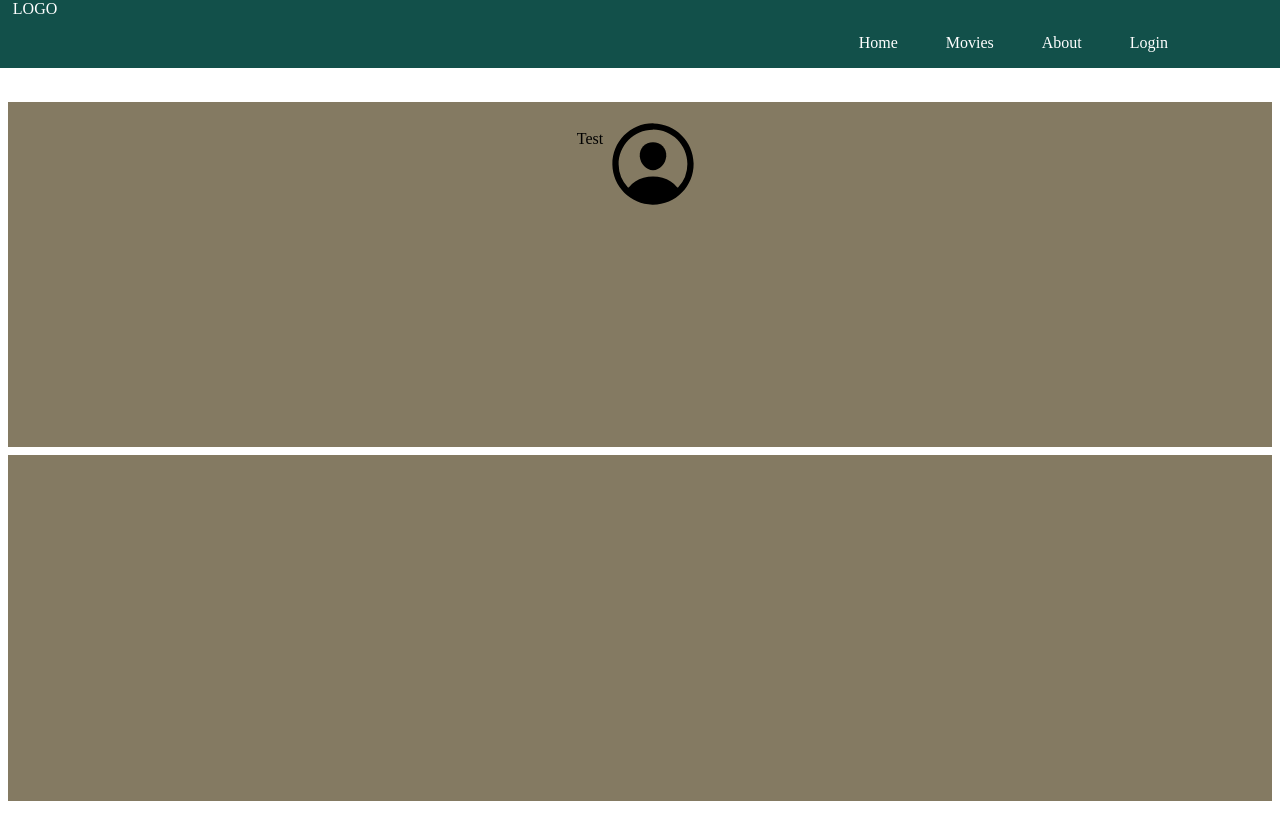
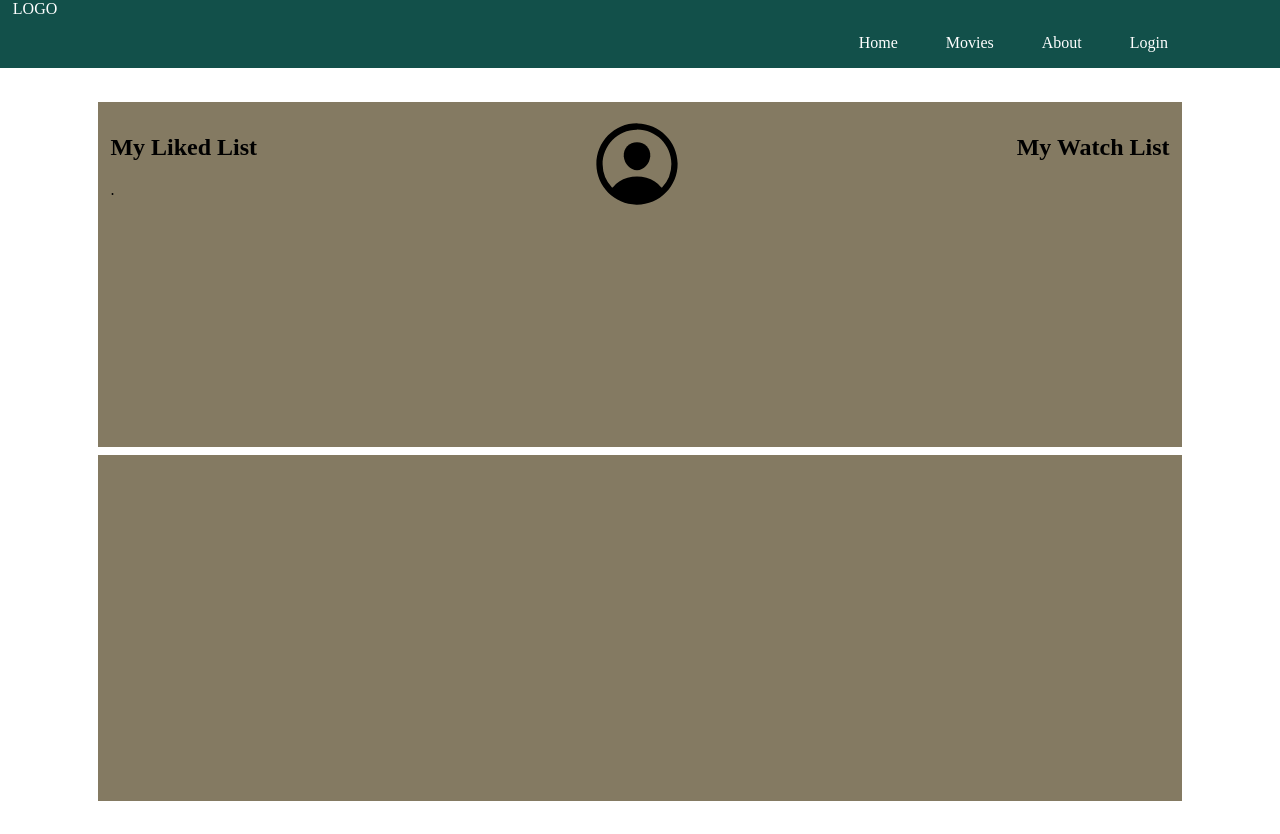
Before and after one commit to Morad17/react-movie-db, a React (Create React App) app: page /userPage in a window 1280 px wide. After the commit the page ends 809 px from the top, so only its background shows below. Built offline with nearby package versions, Linux system fonts and the light colour scheme.

Commit message:
designing user page

```diff
--- a/src/assets/scss/base.scss
+++ b/src/assets/scss/base.scss
@@ -6,6 +6,9 @@ $silver: #c3c3c3;
 body{
     padding: 0;
     margin: 0;
+}
+.home-section,.movie-library-section,.user-page-section{
+    padding: 0 7vw;
 }
 .main-nav{
     display: flex;
@@ -77,9 +80,8 @@ body{
     display: flex;
     flex-direction: row;
     justify-content: space-between;
-    padding: 1vh 10vw;
+    padding-top: 1vh;
     flex-wrap: wrap;
-    column-gap: 1vw;
     row-gap: 1vw;
 }
 /*-------Movie Card -----*/
@@ -87,11 +89,11 @@ body{
         display: flex;
         flex-direction: column;
         justify-content: space-between;
-        width: 14.5vw;
+        width: 11vw;
         border: 2px solid $silver;
         border-radius: 10px;
         position: relative;
-        min-height: 42vh;
+        min-height: 36vh;
         margin: 10px 0;
         background-color: $turquoise;
         color: #c3c3c3;
@@ -103,7 +105,7 @@ body{
             display: flex;
             justify-content: space-between;
             padding: 5px;
-            font-size: 30px;
+            font-size: 20px;
             margin: 0;
         }
         .header-left{
@@ -113,10 +115,10 @@ body{
         }
         .save-svg{
             padding-bottom: 15px;
-            font-size: 40px;
+            font-size: 30px;
         }
         .heart-svg{
-            font-size: 45px;
+            font-size: 35px;
         }
         .movie-footer{
             width: 100%;
@@ -126,18 +128,20 @@ body{
         .movie-title{
             padding:0 0 10px 10px;
             margin: 0;
-            font-size: 1.5rem;
+            font-size: 1rem;
         }
         .vote-group{
             padding:2px 10px;
+            font-size: 14px;
         }
         .genre-group{
             padding-bottom: 5px;
+            font-size: 14px;
         }
         .vote-number{
             margin: 0;
         }
-        $card-fade-amount:30%;
+        $card-fade-amount:10%;
         .movie-image{
             width: 100%;
             position: absolute;
@@ -174,11 +178,12 @@ body{
 /*------------User Page-------------*/
     .user-page-section{
         position: relative;
-        padding: 2vw 0;
+        padding-top: 2vw;
+        .top-row{}
         .top-row,.bottom-row{
             min-height: 40vh;
             display: flex;
-            justify-content: center;
+            justify-content: space-between;
             margin: 1vh;
             background-color: rgb(132, 122, 98);
             padding: 1vw;
--- a/src/components/Navbar.jsx
+++ b/src/components/Navbar.jsx
@@ -30,7 +30,7 @@ const Navbar = () => {
                         <Link className="link"to="/userPage">{loggedUser}</Link>
                     </li>
                     <li>
-                        <Link className="link"to="/">Movies</Link>
+                        <Link className="link"to="/library">Movies</Link>
                     </li>
                     <li>
                         <Link className="link"to="/">Stats</Link>
@@ -47,7 +47,7 @@ const Navbar = () => {
                             <Link className="link"to="/">Home</Link>
                         </li>
                         <li>
-                            <Link className="link"to="/userPage">Movies</Link>
+                            <Link className="link"to="/library">Movies</Link>
                         </li>
                         <li>
                             <Link className="link"to="/">About</Link>
--- a/src/pages/UserPage.jsx
+++ b/src/pages/UserPage.jsx
@@ -21,7 +21,8 @@ const checkUser = () => {
     <div className="user-page-section">
       <div className="top-row">
         <section className="liked-section">
-          <p>Test</p>
+          <h2>My Liked List</h2>
+          .
         </section>
         <section className="user-overview-section">
           <div className="user-icon">
@@ -30,6 +31,7 @@ const checkUser = () => {
           <h3>{ loggedUser && loggedUser}</h3>
         </section>
         <section className="watch-list-section">
+        <h2>My Watch List</h2>
         </section>
       </div>
       <div className="bottom-row">
```
